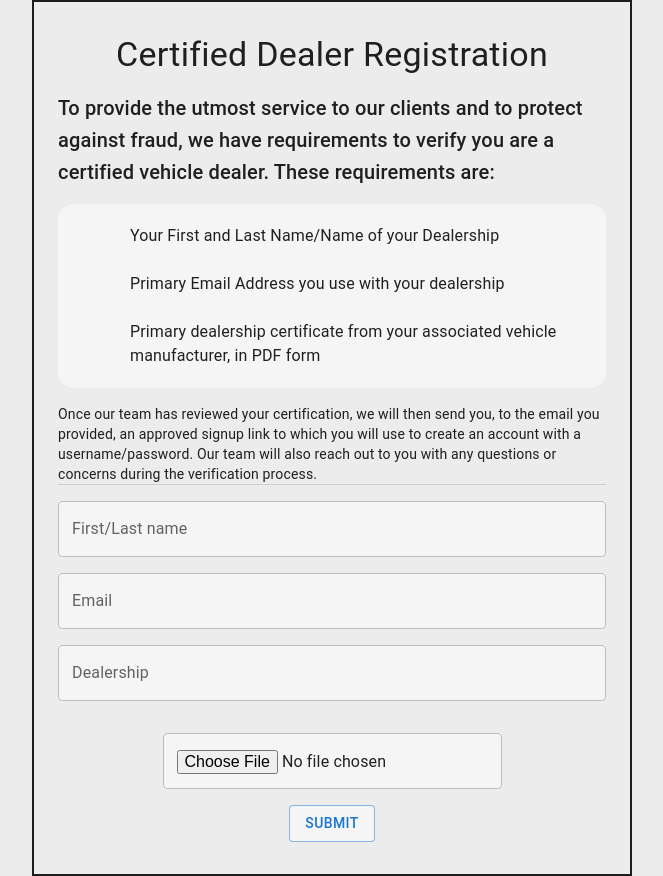
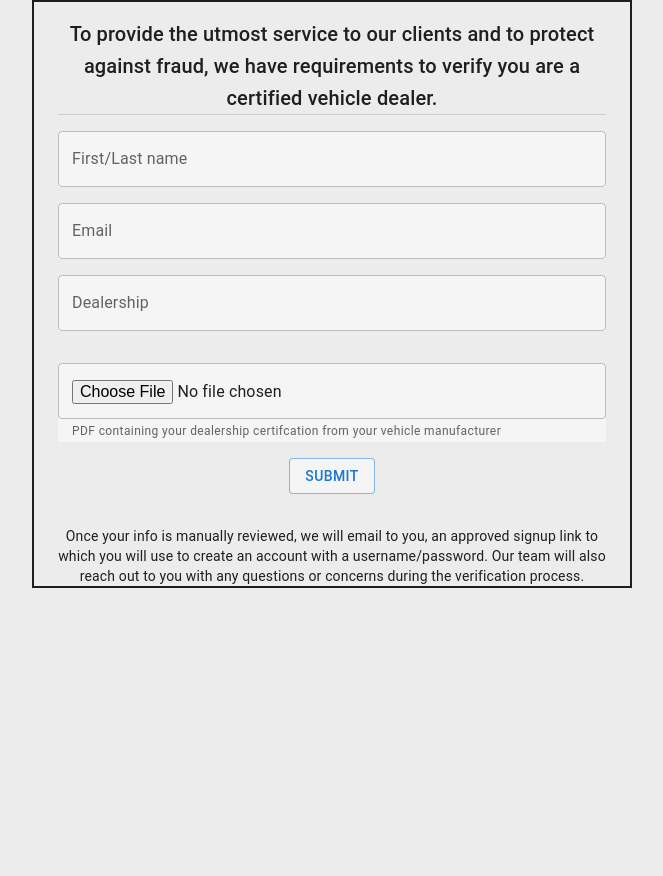
Before and after one commit to jrapich/sign-on-component, a React (Vite) app: page / in a window 1280 px wide. Shown: the whole page, without its empty margins (32-695 px from the left). After the commit the page ends 800 px from the top, so only its background shows below. Built offline with nearby package versions, Linux system fonts and the light colour scheme.

Commit message:
adjusted overall size of modal to be smaller. removed list of requirements.

```diff
--- a/src/pages/SignUp.jsx
+++ b/src/pages/SignUp.jsx
@@ -2,11 +2,6 @@ import {
   Box,
   Container,
   Typography,
-  List,
-  ListItem,
-  ListItemIcon,
-  ListItemButton,
-  ListItemText,
   TextField,
   Divider,
   Button,
@@ -63,7 +58,7 @@ export default function SignUp() {
       }}
     >
       <Container>
-        <Box sx={flexCenter}>
+        {/* <Box sx={flexCenter}>
           <Typography
             component={"h1"}
             variant={"h4"}
@@ -73,48 +68,17 @@ export default function SignUp() {
           >
             Certified Dealer Registration
           </Typography>
-        </Box>
+        </Box> */}
         <Box
           sx={{
             ...flexCenter,
             mt: 2,
           }}
         >
-          <Typography component={"h2"} variant="h6" sx={{}}>
+          <Typography component={"h2"} variant="h6" align={"center"}>
             To provide the utmost service to our clients and to protect against
             fraud, we have requirements to verify you are a certified vehicle
-            dealer. These requirements are:
-          </Typography>
-        </Box>
-        <Box sx={{ ...flexCenter, my: 2,  }}>
-          <List sx={{borderRadius: 4}} >
-            <ListItem disablePadding>
-              <ListItemButton>
-                <ListItemIcon>{/* icon here */}</ListItemIcon>
-                <ListItemText primary="Your First and Last Name/Name of your Dealership" />
-              </ListItemButton>
-            </ListItem>
-            <ListItem disablePadding>
-              <ListItemButton>
-                <ListItemIcon>{/* icon here */}</ListItemIcon>
-                <ListItemText primary="Primary Email Address you use with your dealership" />
-              </ListItemButton>
-            </ListItem>
-            <ListItem disablePadding>
-              <ListItemButton>
-                <ListItemIcon>{/* email icon */}</ListItemIcon>
-                <ListItemText primary="Primary dealership certificate from your associated vehicle manufacturer, in PDF form" />
-              </ListItemButton>
-            </ListItem>
-          </List>
-        </Box>
-        <Box sx={flexCenter}>
-          <Typography variant="body2">
-            Once our team has reviewed your certification, we will then send
-            you, to the email you provided, an approved signup link to which you
-            will use to create an account with a username/password. Our team
-            will also reach out to you with any questions or concerns during the
-            verification process.
+            dealer.
           </Typography>
         </Box>
         <Divider />
@@ -128,13 +92,21 @@ export default function SignUp() {
               }}
             >
               {/* name */}
-              <TextField label={"First/Last name"} inputRef={nameRef} sx={{
-                mb: 2,
-              }} />
+              <TextField
+                label={"First/Last name"}
+                inputRef={nameRef}
+                sx={{
+                  mb: 2,
+                }}
+              />
               {/* email */}
-              <TextField label={"Email"} inputRef={emailRef} sx={{
-                mb: 2,
-              }} />
+              <TextField
+                label={"Email"}
+                inputRef={emailRef}
+                sx={{
+                  mb: 2,
+                }}
+              />
               {/* dealership */}
               <TextField
                 sx={{
@@ -145,16 +117,29 @@ export default function SignUp() {
               />
             </Box>
             <Box sx={flexCenter}>
-              <TextField inputRef={pdfRef} type="file" />
+              <TextField inputRef={pdfRef} type="file" fullWidth helperText={"PDF containing your dealership certifcation from your vehicle manufacturer"} />
             </Box>
           </Box>
           <Box sx={flexCenter}>
-            <Button variant="outlined" onClick={sendToRest} sx={{
-              mb:4,
-            }} >
+            <Button
+              variant="outlined"
+              onClick={sendToRest}
+              sx={{
+                mb: 4,
+              }}
+            >
               SUBMIT
             </Button>
             <Box sx={{ ...flexCenter, mt: 2 }}></Box>
+          </Box>
+          <Box sx={flexCenter}>
+            <Typography variant="body2" align={"center"} >
+              Once your info is manually reviewed, we will email to
+              you, an approved signup link to which you will use to create an
+              account with a username/password. Our team will also reach out to
+              you with any questions or concerns during the verification
+              process.
+            </Typography>
           </Box>
         </Container>
       </Container>
```
